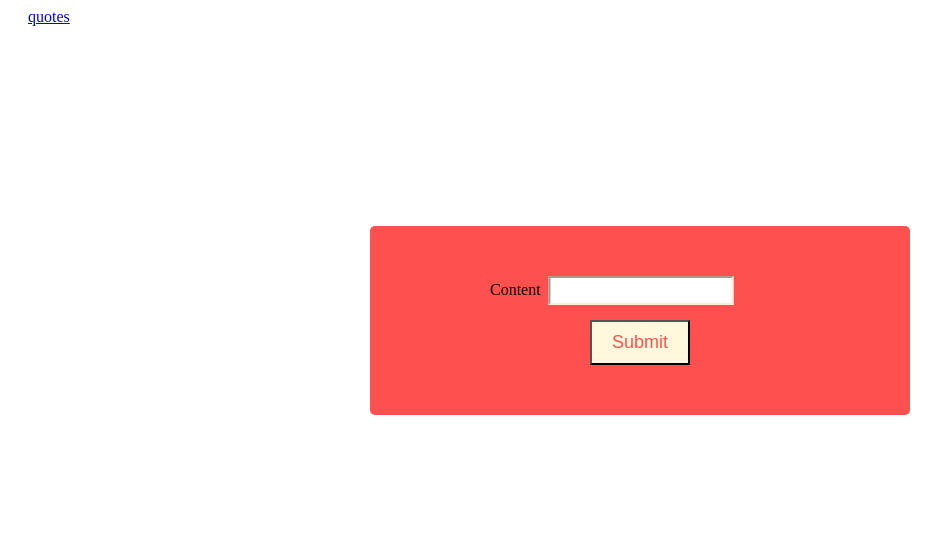
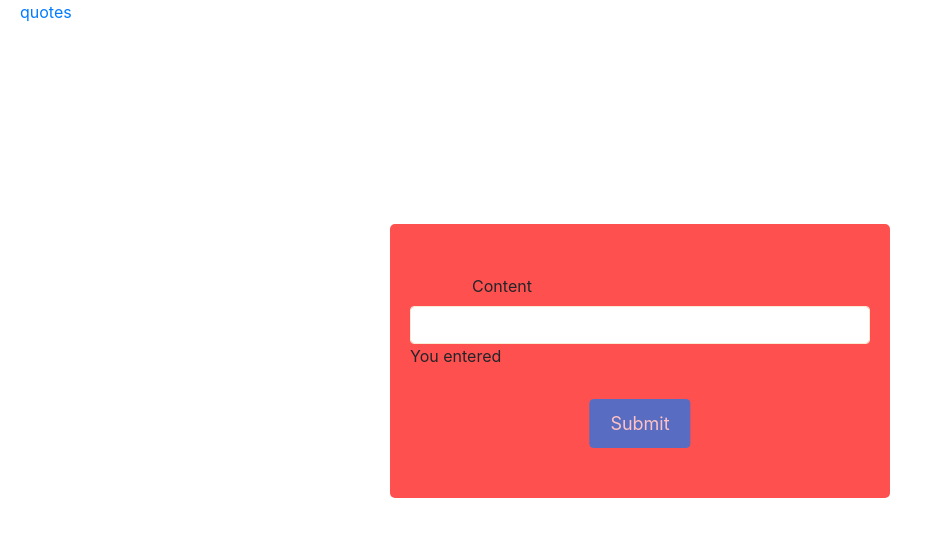
Before and after one commit to AlaaDq/laravel-angular-jwt, an Angular app: page /create-quote in a window 1280 px wide. Shown: the top 536 px of the page, without its empty margins (0-952 px from the left). Built offline with nearby package versions, Linux system fonts and the light colour scheme.

Commit message:
add bootstrap used template driven approch for add queote

```diff
--- a/angular.json
+++ b/angular.json
@@ -24,9 +24,13 @@
               "src/assets"
             ],
             "styles": [
-              "src/styles.css"
+              "src/styles.css",
+              "node_modules/bootstrap/dist/css/bootstrap.css"
             ],
-            "scripts": []
+            "scripts": [
+                "./node_modules/jquery/dist/jquery.js",
+                "node_modules/bootstrap/dist/js/bootstrap.js"
+            ]
           },
           "configurations": {
             "production": {
--- a/package.json
+++ b/package.json
@@ -19,6 +19,8 @@
     "@angular/platform-browser": "~10.1.4",
     "@angular/platform-browser-dynamic": "~10.1.4",
     "@angular/router": "~10.1.4",
+    "bootstrap": "^4.5.3",
+    "jquery": "^3.5.1",
     "rxjs": "~6.6.0",
     "tslib": "^2.0.0",
     "zone.js": "~0.10.2"
--- a/src/app/app.module.ts
+++ b/src/app/app.module.ts
@@ -11,6 +11,8 @@ import { SharedModule } from './shared/shared.module';
 import { QuotesModule } from './quotes/quotes.module';
 import { AuthModule } from './auth/auth.module';
 
+import {FormsModule} from '@angular/forms';
+import { ReactiveFormsModule } from '@angular/forms';
 
 
 
@@ -25,6 +27,8 @@ import { AuthModule } from './auth/auth.module';
     SharedModule,
     QuotesModule,
     AuthModule,
+    ReactiveFormsModule,
+    FormsModule
   ],
   providers: [],
   bootstrap: [AppComponent]
--- a/src/app/auth/signup/signup.component.html
+++ b/src/app/auth/signup/signup.component.html
@@ -11,5 +11,9 @@
       <label for="password">Password</label>
       <input type="password" id="password" name="password" ngModel class="form-control" required>
     </div>
+    <div class="form-group">
+      <label for="password">Password</label>
+      <input type="password" id="password_confirmation" name="password_confirmation" ngModel class="form-control" required>
+    </div>
     <button type="submit" [disabled]="!f.valid" class="btn btn-primary">Sign up</button>
   </form>
--- a/src/app/quotes/create-quote/create-quote.component.css
+++ b/src/app/quotes/create-quote/create-quote.component.css
@@ -18,8 +18,8 @@ label{
     transform: translateX(-50%);
 }
 input{
-    margin-left: 20%;
-    transform: translateX(-50%);
+    /* margin-left: 20%;
+    transform: translateX(-50%); */
     padding-top: 5px;
     padding-bottom: 5px;
 }
--- a/src/app/quotes/create-quote/create-quote.component.html
+++ b/src/app/quotes/create-quote/create-quote.component.html
@@ -2,9 +2,11 @@
 
 <form #f="ngForm" (ngSubmit)="onSubmit(f)">
     <div class="form-group">
-      <label for="content">Content</label>
-      <input type="text" id="content" name="content" required pattern="^[A-Za-z\s]{1,}[\.]{0,1}[A-Za-z\s]{0,}$"  ngModel class="form-control">
+      <label >Content</label>
+      <input [(ngModel)]="content"  #ctrl="ngModel" name="content"  [class.is-invalid]="ctrl.invalid && ctrl.touched"  required class="form-control" id="content">
+      <p> You entered {{content}}</p>
+      <small class="text-danger" [class.d-none]="ctrl.valid || ctrl.untouched">Name is required</small>
     </div>
-    <button class="btn btn-primary" type="submit">Submit</button>
+    <button class="btn btn-primary" type="submit" [disabled]="f.form.invalid">Submit</button>
     <br>
 </form>
--- a/src/app/quotes/create-quote/create-quote.component.ts
+++ b/src/app/quotes/create-quote/create-quote.component.ts
@@ -1,5 +1,6 @@
 import { Component, OnInit } from '@angular/core';
-import { NgForm } from '@angular/forms';
+import { NgForm ,NgControl,NgModel} from '@angular/forms';
+
 import { DataService } from '../../core/data.service';
 import { Router, ActivatedRoute } from '@angular/router';
 
@@ -10,7 +11,7 @@ import { Router, ActivatedRoute } from '@angular/router';
 })
 export class CreateQuoteComponent implements OnInit {
 
-    return: string = '';
+    content:string='';
     constructor(private quoteService: DataService,
                 private router: Router,
                 private route: ActivatedRoute
@@ -19,19 +20,15 @@ export class CreateQuoteComponent implements OnInit {
     ngOnInit() {
     }
 
-    onSubmit(form: NgForm) {
-        if(form.valid){
-            this.quoteService.addQuote(form.value.content)
+    onSubmit(form:NgForm) {
+            if(form.valid)
+            this.quoteService.addQuote(this.content)
             .subscribe(
-              () => {
-                this.return='quotes'
-                this.router.navigateByUrl(this.return);
-              }
-            );
-          form.reset();
+              response => {
+                this.router.navigateByUrl('quotes');
+              },
+              error => console.log(error)
 
-
-        }
-
+        );
     }
 }
```
Also changed, not shown: src/app/auth/validators/password.validator.ts (added, +11 -0 lines), 1 other file (tests, documents, lock files or other folders).
